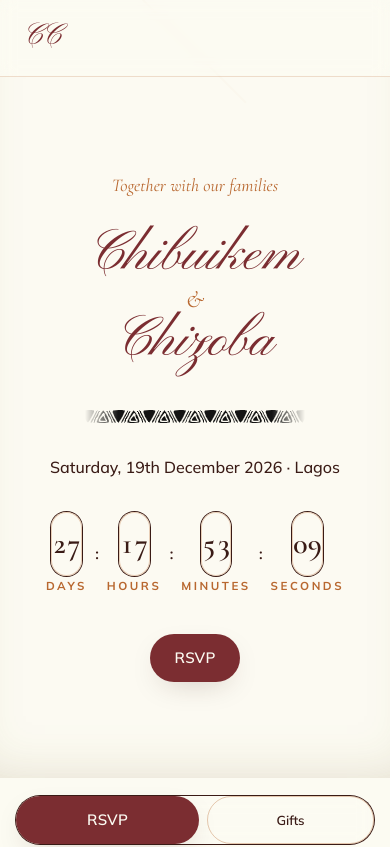
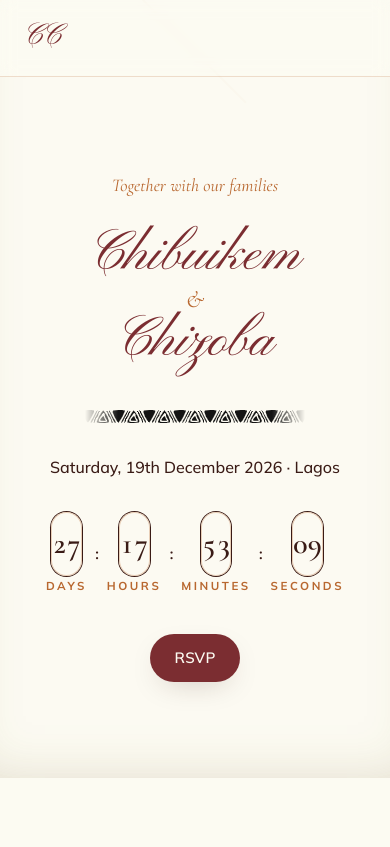
Before and after one commit to kristophershola/chibuikem-and-chizoba, a React (Vite) app: page / in a window 390 px wide. Shown: the top 847 px of the page. Built offline with nearby package versions, Linux system fonts and the light colour scheme; some icons are missing.

Commit message:
fix: remove rsvp button on nav and mobile rsvp/gifts bottom dock

```diff
--- a/src/App.tsx
+++ b/src/App.tsx
@@ -473,13 +473,6 @@ export default function App() {
             >
               Send a Gift
             </motion.button>
-            <button
-              type="button"
-              onClick={() => scrollTo('rsvp')}
-              className="v3-btn-compact"
-            >
-              RSVP
-            </button>
           </nav>
 
           <button
@@ -1012,26 +1005,6 @@ export default function App() {
             </AnimatePresence>
           </section>
         </div>
-
-        {/* VowThread Mobile Docked Action Bar */}
-        <div className="v3-dock sticky bottom-0 z-30 px-4 pb-[max(0.75rem,env(safe-area-inset-bottom))] pt-2 sm:hidden">
-          <div className="flex gap-2 rounded-full bg-cream/95 p-1.5 shadow-[0_12px_40px_-12px_rgba(58,27,22,0.25)] ring-1 ring-clay/20 backdrop-blur">
-            <button
-              type="button"
-              onClick={() => scrollTo('rsvp')}
-              className="v3-btn-primary flex-1 !min-h-[46px]"
-            >
-              RSVP
-            </button>
-            <button
-              type="button"
-              onClick={() => scrollTo('gift')}
-              className="v3-btn-secondary flex-1 !min-h-[46px]"
-            >
-              Gifts
-            </button>
-          </div>
-        </div>
       </main>
 
       {/* Footer */}
```
